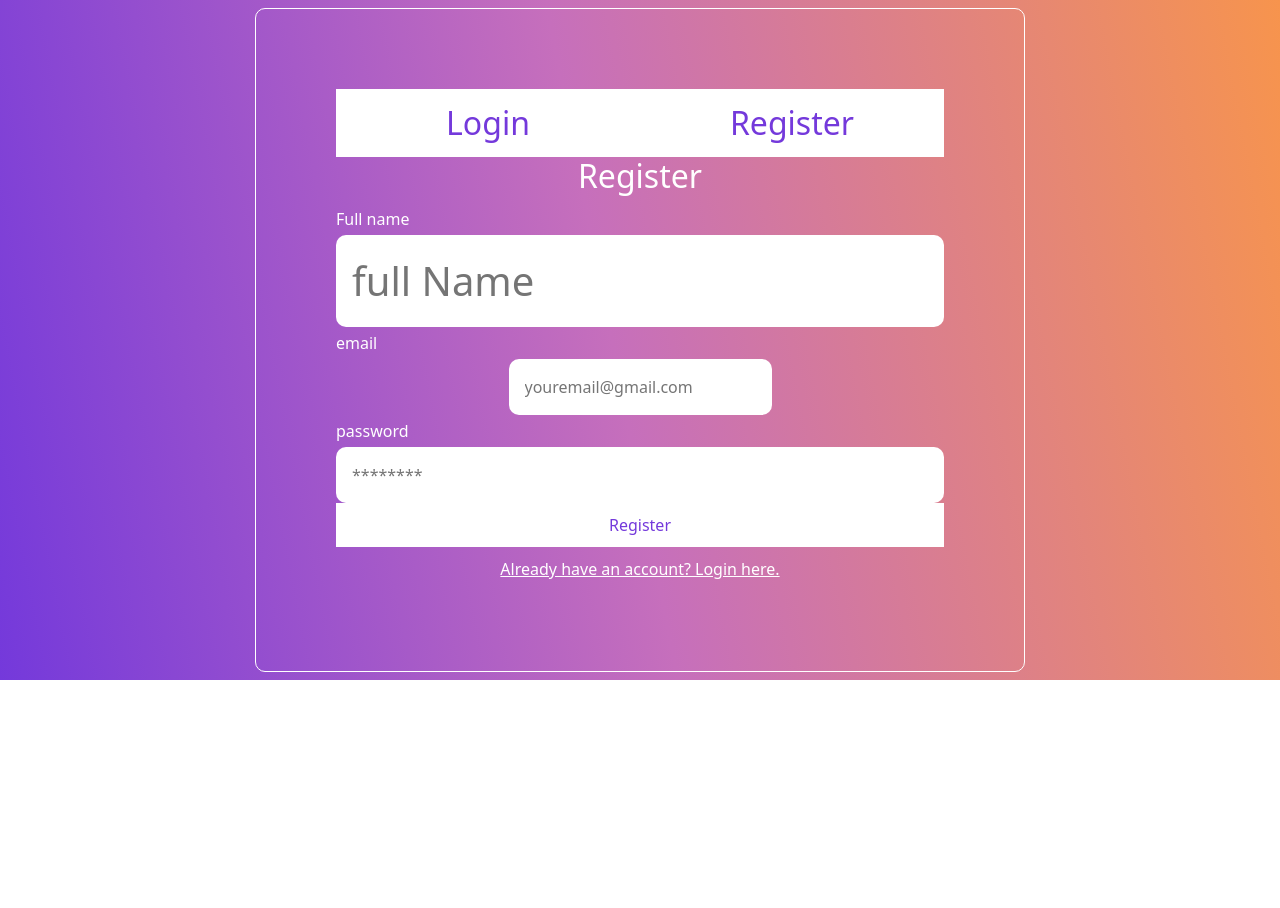
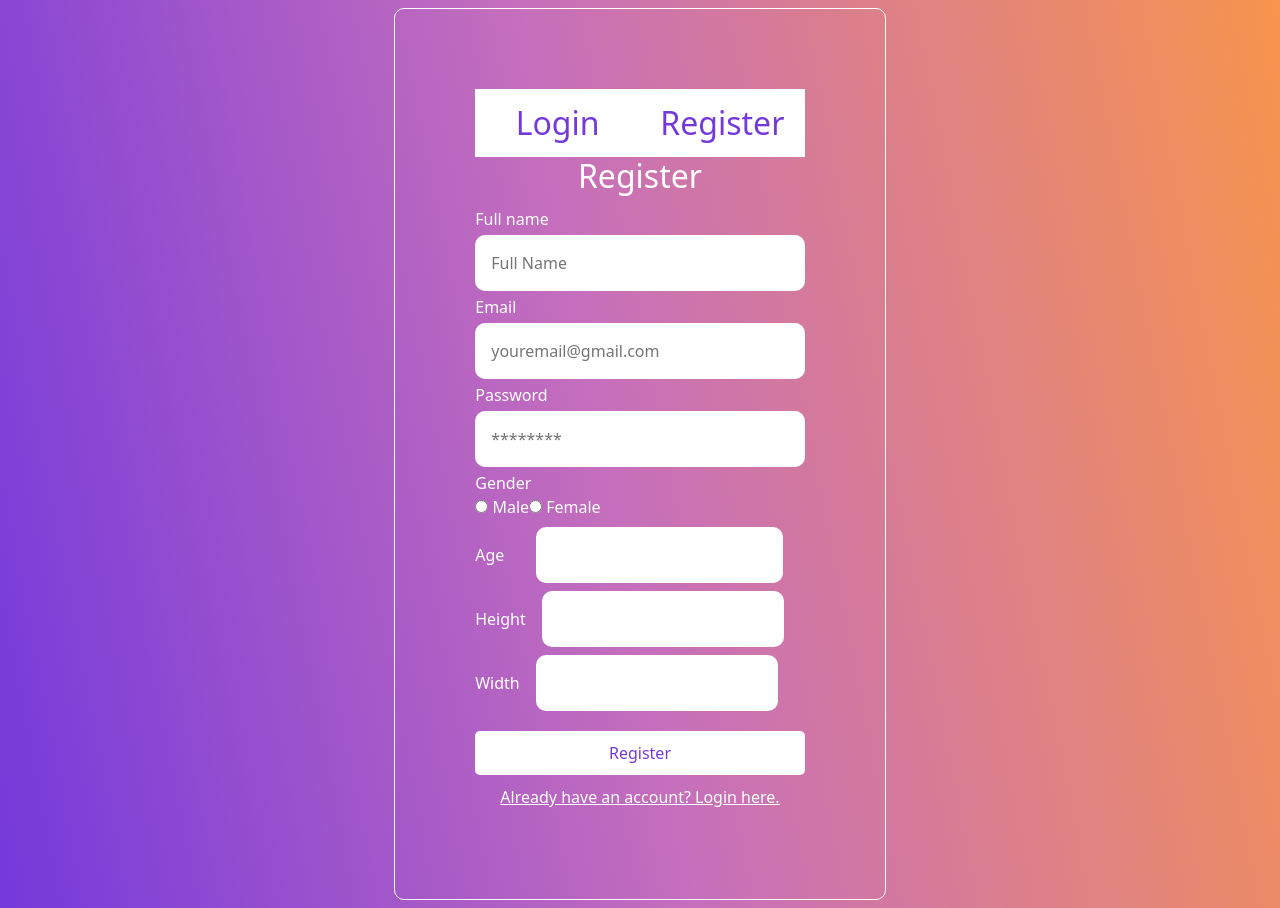
Before and after one commit to Atharva123987/Med-Pal, a React (Create React App) app: page /register in a window 1280 px wide. Before the commit the page ends 800 px from the top, so only its background shows below. Built offline with nearby package versions, Linux system fonts and the light colour scheme.

Commit message:
update pushed

```diff
--- a/src/pages/Login.jsx
+++ b/src/pages/Login.jsx
@@ -15,21 +15,24 @@ export const Login = (props) => {
     return (
         <>
 
-        <div className="App">
+        <div className="App" style={{height: '100vh'}}>
             <div className="auth-form-container">
                 <div className="buttons" style={{display: 'block', width:'100%'}}>
                 <Link to={'/login'} style={{textDecoration: 'none'}}><button style={{float: 'left', width:'50%'}}>Login</button></Link>
                     <Link to={'/register'} style={{textDecoration: 'none'}}><button style={{float: 'left', width:'50%'}}>Register</button></Link>
                 </div>
-                <h2>Login </h2>
+                <h2 style={{marginTop: '1rem'}}>Login </h2>
                 <form className="login-form" onSubmit={handleSubmit}>
-                    <label htmlFor="email">email</label>
-                    <input value={email} onChange={(e) => setEmail(e.target.value)}type="email" placeholder="youremail@gmail.com" id="email" name="email" />
-                    <label htmlFor="password">password</label>
-                    <input value={pass} onChange={(e) => setPass(e.target.value)} type="password" placeholder="********" id="password" name="password" />
-                    <button type="submit">Log In</button>
+                    <label htmlFor="email">Email
+                    <input value={email} onChange={(e) => setEmail(e.target.value)}type="email" placeholder="youremail@gmail.com" id="email" name="email" style={{fontSize: '1em', display:'block', width: '100%'}}/>
+                    </label>
+                    <label htmlFor="password">Password
+                    <br />
+                    <input value={pass} onChange={(e) => setPass(e.target.value)} type="password" placeholder="********" id="password" name="password" style={{fontSize: '1em', display:'block', width: '100%'}}/>
+                    </label>
+                    <button type="submit" style={{marginTop: '1rem', borderRadius: '5px'}}>Log In</button>
                 </form>
-                <button className="link-btn" onClick={() => props.onFormSwitch('register')}>Don't have an account? Register here.</button>
+                <button className="link-btn" onClick={() => props.onFormSwitch('register')} style={{marginTop: '1rem'}}>Don't have an account? Register here.</button>
             </div>
         </div>
         </>
--- a/src/pages/Register.jsx
+++ b/src/pages/Register.jsx
@@ -25,12 +25,26 @@ export const Register = (props) => {
                 <h2>Register</h2>
                 <form className="register-form" onSubmit={handleSubmit}>
                     <label htmlFor="name">Full name</label>
-                    <input value={name} name="name" onChange={(e) => setName(e.target.value)} id="name" placeholder="full Name" />
-                    <label htmlFor="email">email</label>
-                    <input value={email} onChange={(e) => setEmail(e.target.value)}type="email" placeholder="youremail@gmail.com" id="email" name="email" />
-                    <label htmlFor="password">password</label>
+                    <input value={name} name="name" onChange={(e) => setName(e.target.value)} id="name" placeholder="Full Name" style={{fontSize: '1em', display:'block', width: '100%'}}/>
+                    <label htmlFor="email">Email</label>
+                    <input value={email} onChange={(e) => setEmail(e.target.value)}type="email" placeholder="youremail@gmail.com" id="email" name="email" style={{fontSize: '1em', display:'block', width: '100%'}}/>
+                    <label htmlFor="password">Password</label>
                     <input value={pass} onChange={(e) => setPass(e.target.value)} type="password" placeholder="********" id="password" name="password" />
-                    <button type="submit">Register</button>
+                    <label htmlFor="gender"> Gender
+                    <br />
+                        <input type="radio" name="gender" value="male"/> Male
+                        <input type="radio" name="gender" value="female"/> Female
+                    </label>
+                    <label htmlFor="age"> Age
+                        <input type="number" min="1" max="150" style={{marginLeft:'2em', width:'75%'}}/>
+                    </label>
+                    <label htmlFor="height"> Height
+                        <input type="number" style={{marginLeft:'1em', width:'73.5%'}}/>
+                    </label>
+                    <label htmlFor="width"> Width
+                        <input type="number" style={{marginLeft:'1em', width:'73.5%'}}/>
+                    </label>
+                    <button type="submit" style={{marginTop: '1rem', borderRadius: '5px'}}>Register</button>
                 </form>
                 <button className="link-btn" onClick={() => props.onFormSwitch('login')}>Already have an account? Login here.</button>
             </div>
```
